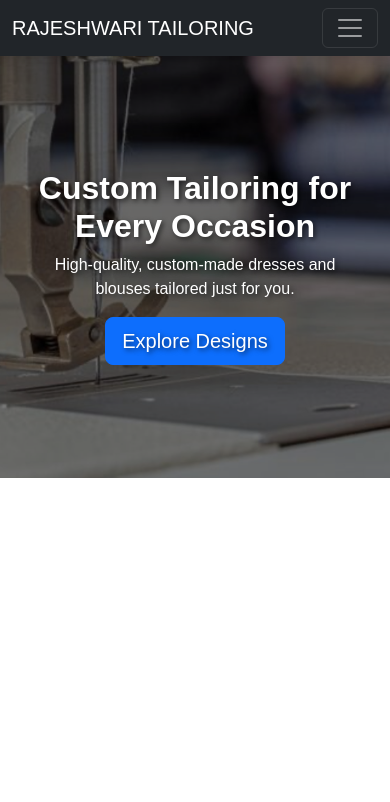
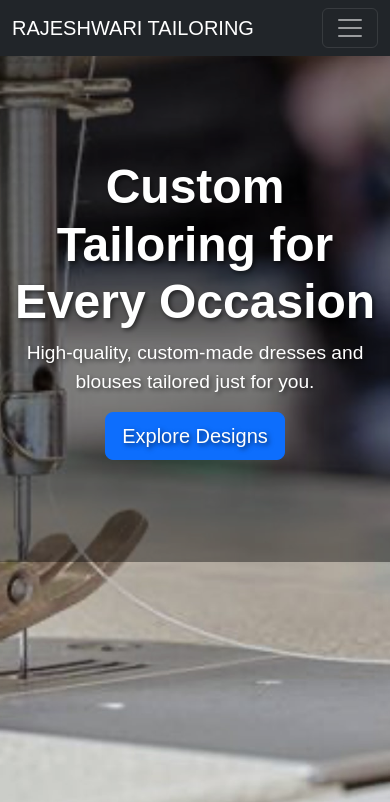
Before and after one commit to Rahul-pamula/tailoring, a Django app: page / in a window 390 px wide. Shown: the top 802 px of the page. Run offline with Django 5.2, Linux system fonts and the light colour scheme.

Commit message:
Updated styles and views

```diff
--- a/shop/static/shop/css/styles.css
+++ b/shop/static/shop/css/styles.css
@@ -4,9 +4,22 @@
     margin: 0;
     padding: 0;
     text-align: center;
-    background: url("/static/shop/images/background.jpg") no-repeat center center fixed;
+    background: url("/static/images/background.jpg") no-repeat center center fixed;
     background-size: cover; /* Ensures full coverage */
     color: white; /* Default text color for better visibility */
+    position: relative;
+}
+
+/* Dark Overlay for Better Text Readability */
+body::before {
+    content: "";
+    position: absolute;
+    top: 0;
+    left: 0;
+    width: 100%;
+    height: 100%;
+    background: rgba(0, 0, 0, 0.4); /* Dark overlay */
+    z-index: -1;
 }
 
 /* Navbar Styling */
@@ -23,7 +36,6 @@
     color: white; /* Text color */
     text-shadow: 2px 2px 5px rgba(0, 0, 0, 0.6);
     width: 100%;
-    background: rgba(0, 0, 0, 0.5); /* Dark overlay */
 }
 
 .hero-content {
@@ -84,7 +96,7 @@
     color: #222; /* Dark text */
 }
 
-/* Contact Page Styling - Fixed */
+/* Contact Page Styling */
 .contact-container {
     background: rgba(76, 74, 74, 0.7); /* Dark overlay */
     color: white; /* Light text */
@@ -109,11 +121,13 @@
 }
 
 .contact-container h2 {
-    color: rgb(255, 254, 254)
+    color: rgb(255, 254, 254);
 }
+
 .contact-container p {
-    color: rgb(255, 255, 255)
+    color: rgb(255, 255, 255);
 }
+
 .contact-container label {
     color: rgb(0, 0, 0) !important; /* Ensure white text */
 }
@@ -138,10 +152,10 @@
     background: #e64a19;
 }
 
-/* Reviews Page Styling - Fixed */
+/* Reviews Page Styling */
 .reviews-container {
     width: 100%; /* Ensure full width */
-    background: url("/static/shop/images/reviews-bg.jpg") no-repeat center center fixed, #333;
+    background: url("/static/images/reviews-bg.jpg") no-repeat center center fixed, #333;
     background-size: cover; /* Ensures background fills the container */
     padding: 50px;
     color: white !important;
@@ -151,71 +165,4 @@
 .reviews-container h2 {
     color: #ff9800; /* Highlight title */
     text-align: center;
-    margin-bottom: 20px;
-}
-
-.review-card {
-    background: rgba(255, 255, 255, 0.2); /* Transparent effect */
-    padding: 20px;
-    border-radius: 10px;
-    margin-bottom: 15px;
-}
-
-.review-card img {
-    width: 100px;
-    height: 100px;
-    border-radius: 50%;
-    object-fit: cover;
-    margin-top: 10px;
-}
-
-.review-card p {
-    color: white;
-}
-
-/* Responsive Design */
-@media (max-width: 1024px) { /* Tablets */
-    .hero-section {
-        height: 50vh;
-    }
-
-    .hero-section h1 {
-        font-size: 2.5rem;
-    }
-
-    .hero-section p {
-        font-size: 1.1rem;
-    }
-}
-
-@media (max-width: 768px) { /* Mobile */
-    body {
-        background-attachment: scroll;
-        background-size: cover;
-    }
-
-    .hero-section {
-        height: 50vh;
-        padding: 20px;
-    }
-
-    .hero-section h1 {
-        font-size: 2rem;
-    }
-
-    .hero-section p {
-        font-size: 1rem;
-    }
-
-    .design-gallery {
-        grid-template-columns: repeat(2, 1fr); /* Adjust to 2 per row on small screens */
-    }
-
-    .design img {
-        width: 100%;
-    }
-
-    .contact form {
-        width: 90%;
-    }
-}
+    mar
--- a/shop/views.py
+++ b/shop/views.py
@@ -1,8 +1,6 @@
 from django.shortcuts import render, redirect
 from .models import Design, Review
 from .forms import ReviewForm, ContactForm  # Ensure ContactForm is imported
-from django.conf import settings
-from django.core.files.storage import default_storage
 
 def index(request):
     designs = Design.objects.all()
@@ -21,7 +19,7 @@
             review = form.save(commit=False)
             review.approved = False  # Admin must approve manually
             review.save()
-            return redirect('customer_reviews')
+            return redirect('customer_reviews')  # Redirect to refresh page
     else:
         form = ReviewForm()
 
```
Also changed, not shown: shop/models.py (+2 -7 lines), db.sqlite3, media/designs/background.jpg, 2 other files.
